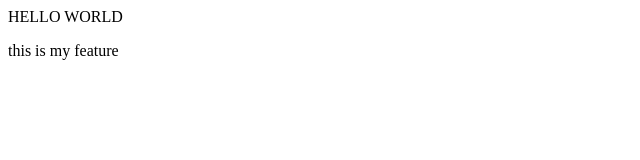
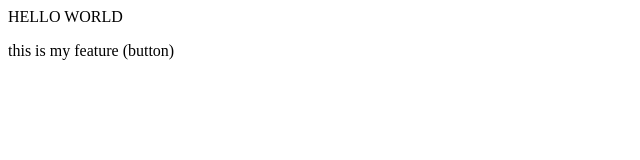
Before and after one commit to priyaashoksaini10-debug/localRepo, a plain HTML site: page index.html in a window 1280 px wide. Shown: the full height of the page, 0-640 px from the left. Drawn offline with Linux system fonts and the light colour scheme.

```diff
--- a/index.html
+++ b/index.html
@@ -2,4 +2,4 @@
     HELLO WORLD
 </p>
 
-<p>this is my feature</p>
+<p>this is my feature (button)</p>
```
